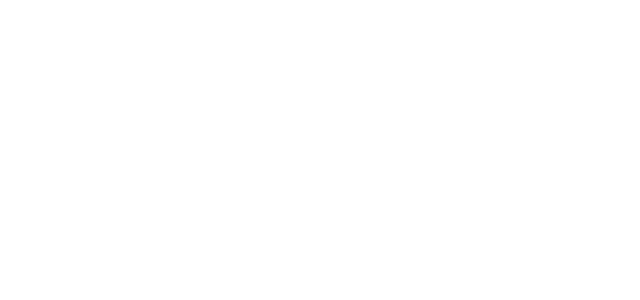
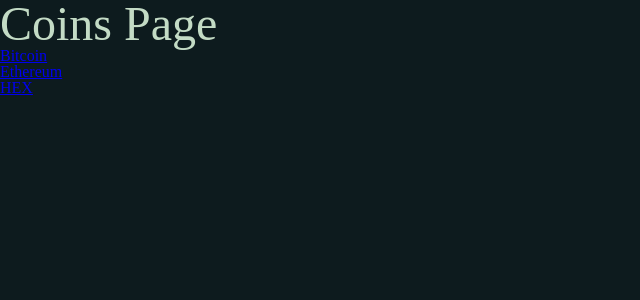
Before and after one commit to fullStack-Blake/coin_chart_ts, a React (Create React App) app: page / in a window 1280 px wide. Shown: the top 300 px of the page, without its empty margins (0-640 px from the left). Built offline with nearby package versions, Linux system fonts and the light colour scheme.

Commit message:
Add Router to Application

```diff
--- a/public/index.html
+++ b/public/index.html
@@ -9,35 +9,10 @@
       name="description"
       content="Web site created using create-react-app"
     />
-    <link rel="apple-touch-icon" href="%PUBLIC_URL%/logo192.png" />
-    <!--
-      manifest.json provides metadata used when your web app is installed on a
-      user's mobile device or desktop. See https://developers.google.com/web/fundamentals/web-app-manifest/
-    -->
-    <link rel="manifest" href="%PUBLIC_URL%/manifest.json" />
-    <!--
-      Notice the use of %PUBLIC_URL% in the tags above.
-      It will be replaced with the URL of the `public` folder during the build.
-      Only files inside the `public` folder can be referenced from the HTML.
-
-      Unlike "/favicon.ico" or "favicon.ico", "%PUBLIC_URL%/favicon.ico" will
-      work correctly both with client-side routing and a non-root public URL.
-      Learn how to configure a non-root public URL by running `npm run build`.
-    -->
     <title>React App</title>
   </head>
   <body>
     <noscript>You need to enable JavaScript to run this app.</noscript>
     <div id="root"></div>
-    <!--
-      This HTML file is a template.
-      If you open it directly in the browser, you will see an empty page.
-
-      You can add webfonts, meta tags, or analytics to this file.
-      The build step will place the bundled scripts into the <body> tag.
-
-      To begin the development, run `npm start` or `yarn start`.
-      To create a production bundle, use `npm run build` or `yarn build`.
-    -->
   </body>
 </html>
--- a/src/Coins.tsx
+++ b/src/Coins.tsx
@@ -1,16 +1,61 @@
 import React from 'react'
 import styled from 'styled-components'
+import {Link} from 'react-router-dom';
 
 const Container = styled.div``
 const Header = styled.header``;
 const CoinsList = styled.ul``;
 const Coin = styled.li``;
-const Title = styled.div``
+const Title = styled.h1`
+    font-size: 48px;
+
+`
+
+const coins = [
+    {
+      id: "btc-bitcoin",
+      name: "Bitcoin",
+      symbol: "BTC",
+      rank: 1,
+      is_new: false,
+      is_active: true,
+      type: "coin",
+    },
+    {
+      id: "eth-ethereum",
+      name: "Ethereum",
+      symbol: "ETH",
+      rank: 2,
+      is_new: false,
+      is_active: true,
+      type: "coin",
+    },
+    {
+      id: "hex-hex",
+      name: "HEX",
+      symbol: "HEX",
+      rank: 3,
+      is_new: false,
+      is_active: true,
+      type: "token",
+    },
+  ];
 
 const Coins = () => {
     return (
         <Container>
-
+            <Header>
+                <Title>Coins Page</Title>
+            </Header>
+            <CoinsList>
+                {coins.map(coin =>
+                <Coin key={coin.id}>
+                    <Link to={`/${coin.id}`} >
+                       {coin.name}
+                    </Link>
+                </Coin>
+                )}
+            </CoinsList>
         </Container>
     )
 }
--- a/src/GlobalStyle.ts
+++ b/src/GlobalStyle.ts
@@ -29,6 +29,8 @@ footer, header, hgroup, menu, nav, section {
 }
 body {
 	line-height: 1;
+	background-color: ${props => props.theme.colors.bgColor};
+	color: ${props => props.theme.colors.main};
 }
 ol, ul {
 	list-style: none;
--- a/src/Routes/Router.tsx
+++ b/src/Routes/Router.tsx
@@ -8,7 +8,7 @@ const Router = () => {
     return (
         <BrowserRouter>
         <Switch>
-          <Route path="/" exact component={Coins}/>
+            <Route path="/" exact component={Coins}/>
           <Route path="/:coinID" exact component={Coin}/>
         </Switch>
       </BrowserRouter>
--- a/src/Theme.ts
+++ b/src/Theme.ts
@@ -5,8 +5,10 @@ const defaultTheme: DefaultTheme = {
   borderRadius: '5px',
 
   colors: {
-    main: 'cyan',
-    secondary: 'magenta',
+    bgColor: '#0D1B1E',
+    main: '#C3DBC5',
+    secondary: '#E8DCB9',
+    accentColor: '#F2CEE6'
   },
 };
 
--- a/src/styled.d.ts
+++ b/src/styled.d.ts
@@ -1,14 +1,16 @@
 // import original module declarations
-import 'styled-components';
+import "styled-components";
 
 // and extend them!
-declare module 'styled-components' {
+declare module "styled-components" {
   export interface DefaultTheme {
     borderRadius: string;
 
     colors: {
       main: string;
       secondary: string;
+      bgColor: string;
+      accentColor: string;
     };
   }
 }
```
Also changed, not shown: src/App.tsx (+3 -5 lines).
